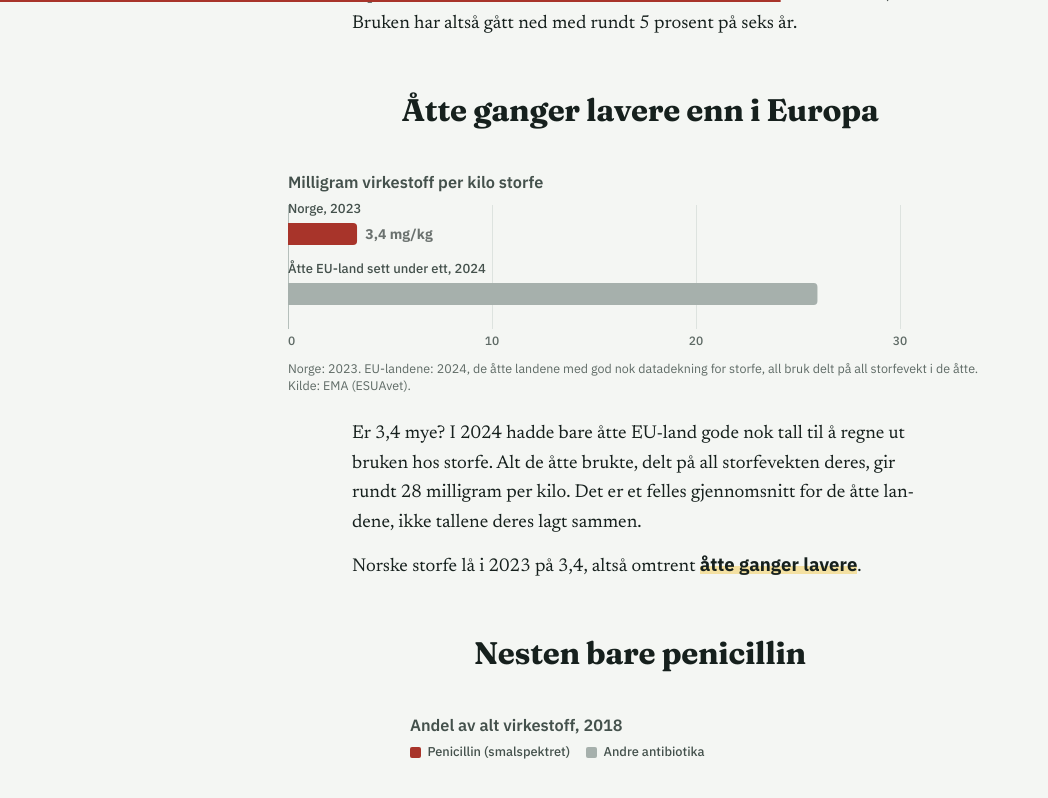
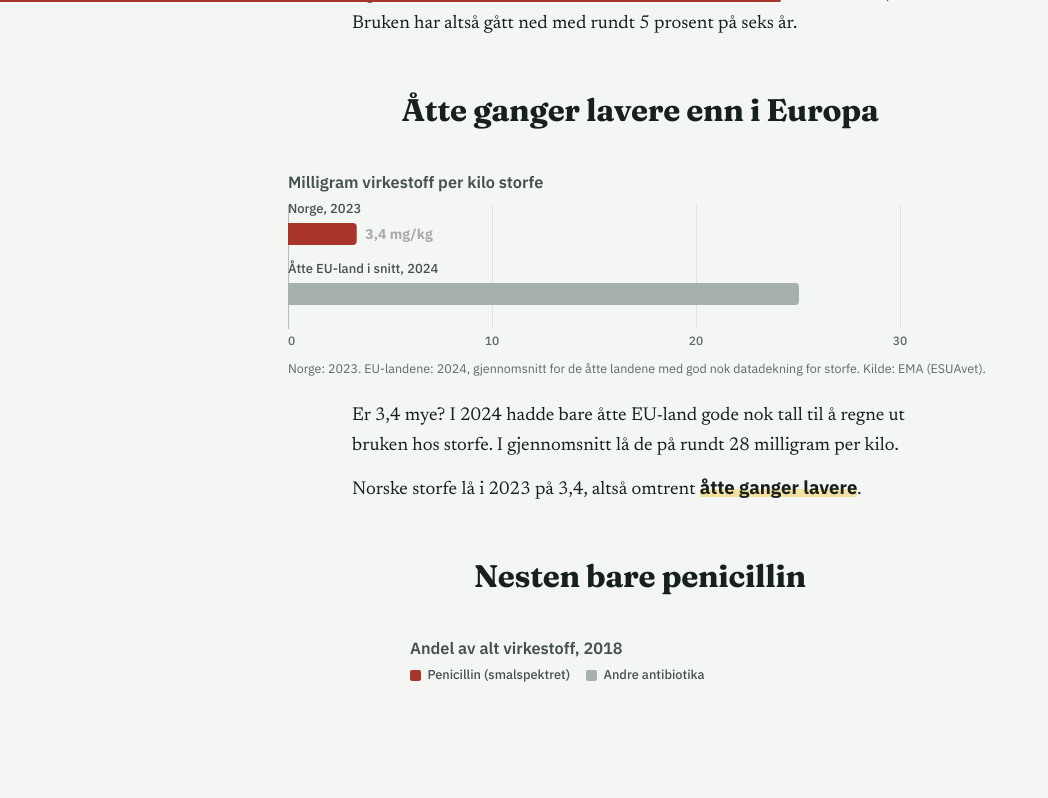
Before and after one commit to amulyabaral/amulyabaral.github.io, a Jekyll site: the page antibiotiku/index.html, which Jekyll copies as it is, in a window 1280 px wide and 900 px high, scrolled down 5301 px. Shown: the top 798 px of the window, without its empty margins (0-1048 px from the left). Built offline with Jekyll 4.4.1, drawn with Linux system fonts in a browser that asks for light colours; some of the changed text lies outside the part shown.

Commit message:
Call the EU figure an average, in fewer words
Co-Authored-By: Claude Fable 5.1 <noreply@anthropic.com>

```diff
--- a/antibiotiku/index.html
+++ b/antibiotiku/index.html
@@ -323,11 +323,11 @@ details.data h4{margin:1rem 0 .4rem;font:650 .9rem/1.3 var(--f-display);color:va
       <div class="slot">
       <div class="panel" id="p-europe"><figure class="fig">
         <p class="fig-h">Milligram virkestoff per kilo storfe</p>
-        <svg data-chart="europe" role="img" aria-label="Norge 3,4 milligram per kilo i 2023. Åtte EU-land sett under ett rundt 28 milligram per kilo i 2024."></svg>
-        <p class="fig-n">Norge: 2023. EU-landene: 2024, de åtte landene med god nok datadekning for storfe, all bruk delt på all storfevekt i de åtte. Kilde: EMA (ESUAvet).</p>
+        <svg data-chart="europe" role="img" aria-label="Norge 3,4 milligram per kilo i 2023. Åtte EU-land i gjennomsnitt rundt 28 milligram per kilo i 2024."></svg>
+        <p class="fig-n">Norge: 2023. EU-landene: 2024, gjennomsnitt for de åtte landene med god nok datadekning for storfe. Kilde: EMA (ESUAvet).</p>
       </figure></div>
       </div>
-      <p>Er 3,4 mye? I 2024 hadde bare åtte EU-land gode nok tall til å regne ut bruken hos storfe. Alt de åtte brukte, delt på all storfevekten deres, gir rundt 28 milligram per kilo. Det er et felles gjennomsnitt for de åtte landene, ikke tallene deres lagt sammen.</p>
+      <p>Er 3,4 mye? I 2024 hadde bare åtte EU-land gode nok tall til å regne ut bruken hos storfe. I gjennomsnitt lå de på rundt 28 milligram per kilo.</p>
       <p>Norske storfe lå i 2023 på 3,4, altså omtrent <span class="num">åtte ganger lavere</span>.</p>
     </div></div>
 
@@ -391,7 +391,7 @@ details.data h4{margin:1rem 0 .4rem;font:650 .9rem/1.3 var(--f-display);color:va
       <h3>Slik ble bruken regnet ut</h3>
       <p>Mengden virkestoff er regnet ut fra styrken i preparatomtalen. Biomassen er antall storfe fra Statistisk sentralbyrå (tabell 03710) ganger 425 kilo, standardvekten EU bruker for storfe. Forskerne regnet også i definerte dagsdoser (DDDvet) og fant de samme trendene.</p>
       <h3>Europeiske tall</h3>
-      <p>EMA, ESUAvet-rapporten for 2024. Bare Kroatia, Tsjekkia, Danmark, Estland, Italia, Nederland, Slovenia og Spania hadde minst 90 prosent datadekning for storfe. Til sammen har de 22,9 prosent av storfebiomassen i EU. Tallet 28 milligram per kilo er samlet bruk i de åtte landene delt på samlet storfevekt, et felles gjennomsnitt og ikke en sum.</p>
+      <p>EMA, ESUAvet-rapporten for 2024. Bare Kroatia, Tsjekkia, Danmark, Estland, Italia, Nederland, Slovenia og Spania hadde minst 90 prosent datadekning for storfe. Til sammen har de 22,9 prosent av storfebiomassen i EU. 28 milligram per kilo er gjennomsnittet for de åtte.</p>
       <h3>Dekning</h3>
       <p>Udhwani m.fl. 2025 (BMC Veterinary Research): VetReg fanget opp 85 prosent av grossistenes salg til dyr i 2023.</p>
       <h3>Finansiering</h3>
@@ -442,7 +442,7 @@ details.data h4{margin:1rem 0 .4rem;font:650 .9rem/1.3 var(--f-display);color:va
           <tr><td>Jur og spener, snitt per år</td><td>1,58 mg/kg</td></tr>
           <tr><td>Muskler og skjelett, snitt per år</td><td>0,66 mg/kg</td></tr>
           <tr><td>Luftveier og blod, snitt per år</td><td>0,31 mg/kg</td></tr>
-          <tr><td>Åtte EU-land sett under ett, 2024</td><td>ca. 28 mg/kg</td></tr>
+          <tr><td>Åtte EU-land i snitt, 2024</td><td>ca. 28 mg/kg</td></tr>
           <tr><td>VetReg mot grossistsalg, 2023</td><td>85&nbsp;%</td></tr>
         </tbody></table></div>
       </details>
@@ -591,7 +591,7 @@ function europe(svg, w) {
     svg.appendChild(el('line', { class: t ? 'c-grid' : 'c-axis', x1: x(t), x2: x(t), y1: 4, y2: h - 22 }));
     svg.appendChild(el('text', { class: 'c-tick', x: x(t), y: h - 6, 'text-anchor': t ? 'middle' : 'start' }, String(t)));
   });
-  [{ n: 'Norge, 2023', d: 3.4, v: '3,4 mg/kg', c: 'var(--s1)' }, { n: 'Åtte EU-land sett under ett, 2024', d: 28, v: 'ca. 28 mg/kg', c: 'var(--ctx)' }].forEach((r, i) => {
+  [{ n: 'Norge, 2023', d: 3.4, v: '3,4 mg/kg', c: 'var(--s1)' }, { n: 'Åtte EU-land i snitt, 2024', d: 28, v: 'ca. 28 mg/kg', c: 'var(--ctx)' }].forEach((r, i) => {
     const y0 = 8 + i * 60, by = y0 + 14, x1 = x(r.d), d = .1 + i * .25;
     svg.appendChild(el('text', { class: 'c-lab', x: 0, y: y0 + 4 }, r.n));
     grow(svg.appendChild(el('path', { d: `M0 ${by}H${x1 - 4}Q${x1} ${by} ${x1} ${by + 4}V${by + bar - 4}Q${x1} ${by + bar} ${x1 - 4} ${by + bar}H0Z`, style: `fill:${r.c}` })), d, 0, by, .7);
```
